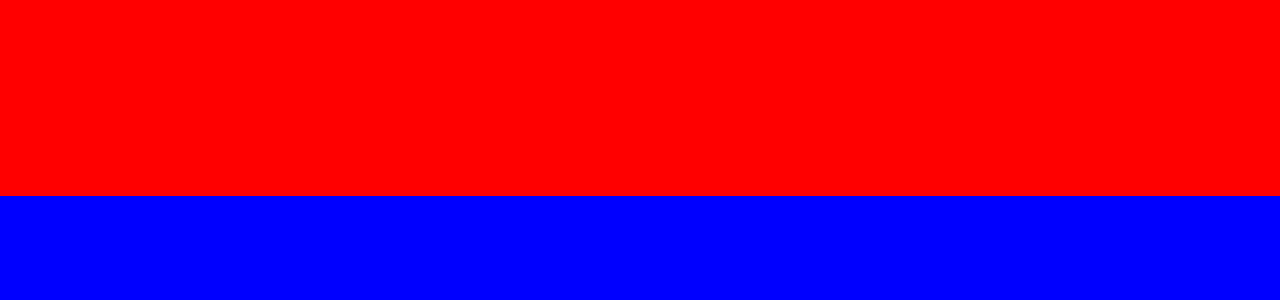
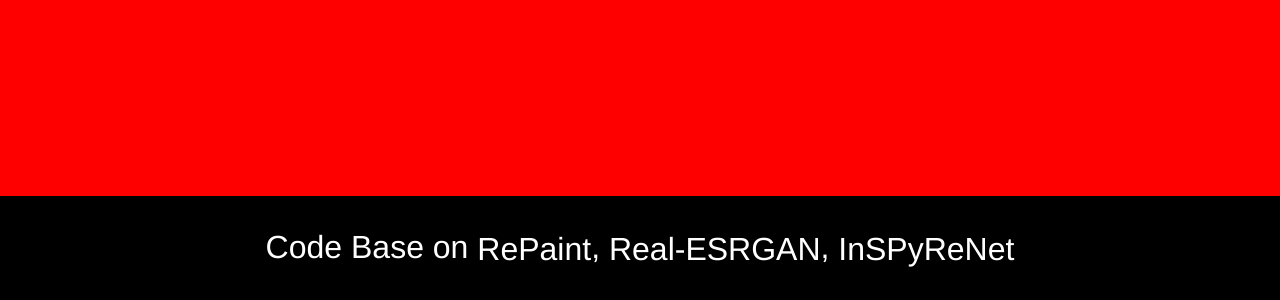
Before and after one commit to Hydrageno/inpaint-toolbox, a Vue app: page / in a window 1280 px wide. Shown: the part 4900-5200 px from the top of the page. Built offline with nearby package versions, Linux system fonts and the light colour scheme.

Commit message:
finish style & conten of footer.

```diff
--- a/src/main.js
+++ b/src/main.js
@@ -1,7 +1,7 @@
 import { createApp } from 'vue'
 import { createI18n } from 'vue-i18n'
 import 'element-plus/dist/index.css'
-import {ElSwitch, ElIcon} from 'element-plus'
+import {ElSwitch, ElIcon, ElLink} from 'element-plus'
 import App from './App.vue'
 import router from './router'
 import store from './store'
@@ -26,5 +26,6 @@ const i18n = createI18n({
 app.use(i18n);
 app.component(ElSwitch.name, ElSwitch);
 app.component(ElIcon.name, ElIcon);
+app.component(ElLink.name, ElLink);
 // mount the Application
 app.mount("#app");
--- a/src/views/HomeView.vue
+++ b/src/views/HomeView.vue
@@ -58,6 +58,12 @@
     <div id="footer">
       <!--thankful for sponsor.-->
       <!--使用的开源代码，诚挚感谢使用的开源项目开发者！-->
+      <div id="thankful">
+        Code Base on
+        <el-link href="https://github.com/andreas128/RePaint" type="info">RePaint</el-link>,
+        <el-link href="https://github.com/xinntao/Real-ESRGAN" type="info">Real-ESRGAN</el-link>,
+        <el-link href="https://github.com/plemeri/InSPyReNet" type="info">InSPyReNet</el-link>
+      </div>
     </div>
   </div>
 </template>
@@ -309,7 +315,23 @@ export default {
     flex: @navigator-height;
     // initialize the color of background in developing period.
     // 前期开发时，使用不同颜色来占据位置确定基本布局。
-    background-color: blue;
+    background-color: black;
+    // center the el-switch both horizontal and vertical.
+    // 让文字水平和垂直居中。
+    display: flex;
+    justify-content: center;
+    align-items: center;
+    #thankful{
+      font-family:'Franklin Gothic Medium', 'Arial Narrow', Arial, sans-serif;
+      font-size: 4vh;
+      color: white;
+      user-select: none;
+      .el-link{
+        font-size: 4vh;
+        color: white;
+        user-select: none;
+      }
+    }
   }
 }
 </style>
```
